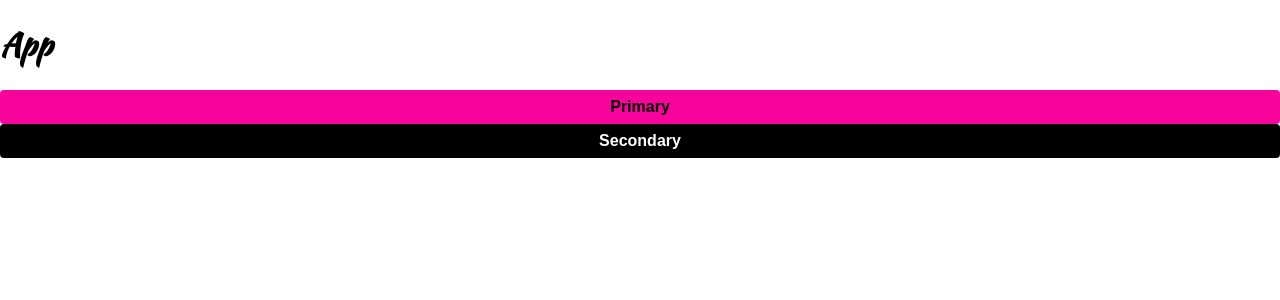
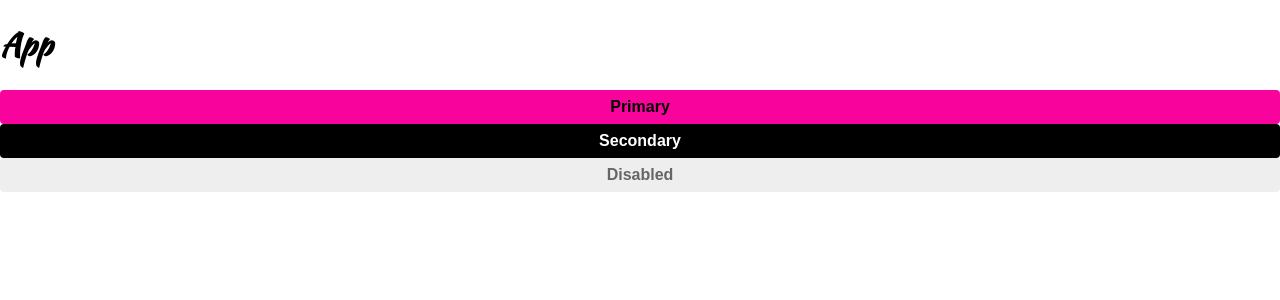
Before and after one commit to kblovett/styled-components-v5, a React (Create React App) app: page / in a window 1280 px wide. Shown: the top 300 px of the page. Built offline with nearby package versions, Linux system fonts and the light colour scheme.

Commit message:
2.8 Under the hood

```diff
--- a/src/components/App.js
+++ b/src/components/App.js
@@ -20,6 +20,7 @@ function App() {
       <h1>App</h1>
       <Button>Primary</Button>
       <Button secondary>Secondary</Button>
+      <Button disabled>Disabled</Button>
     </Fragment>
   );
 }
```
